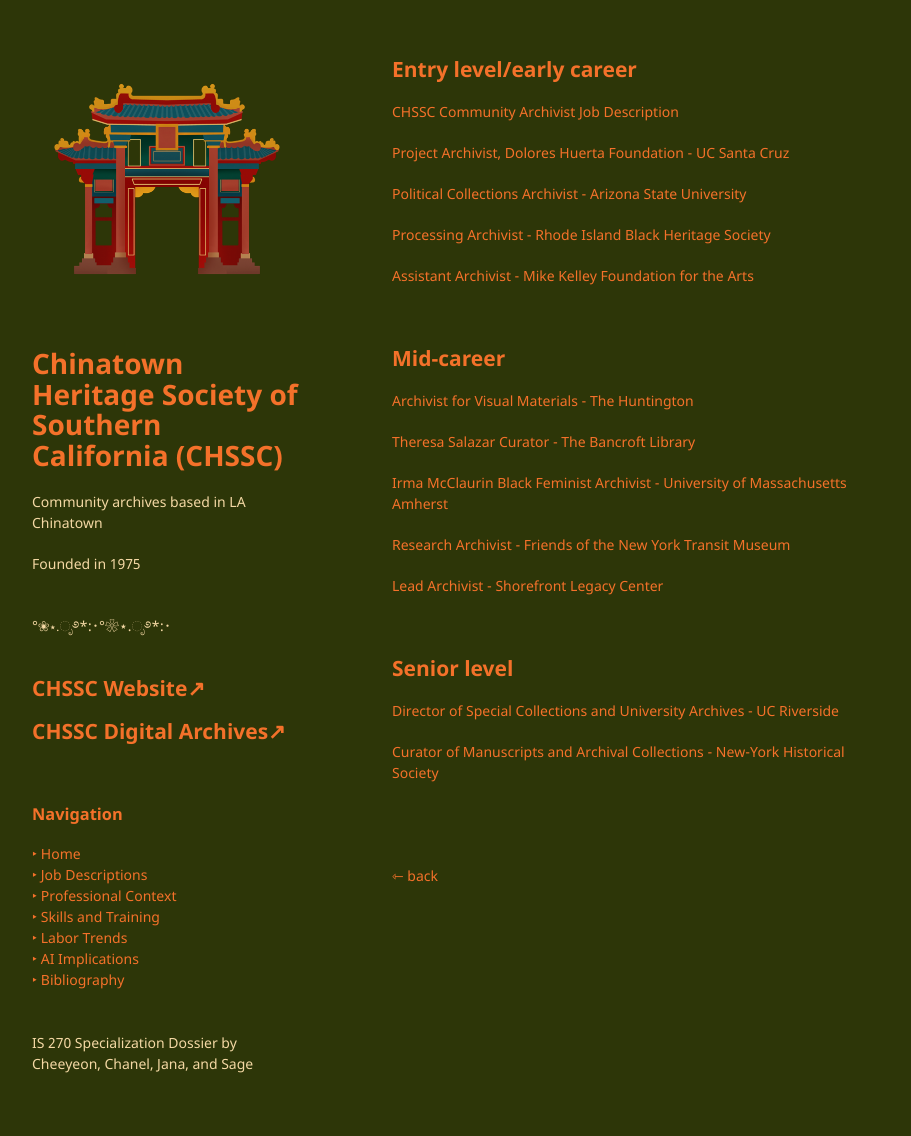
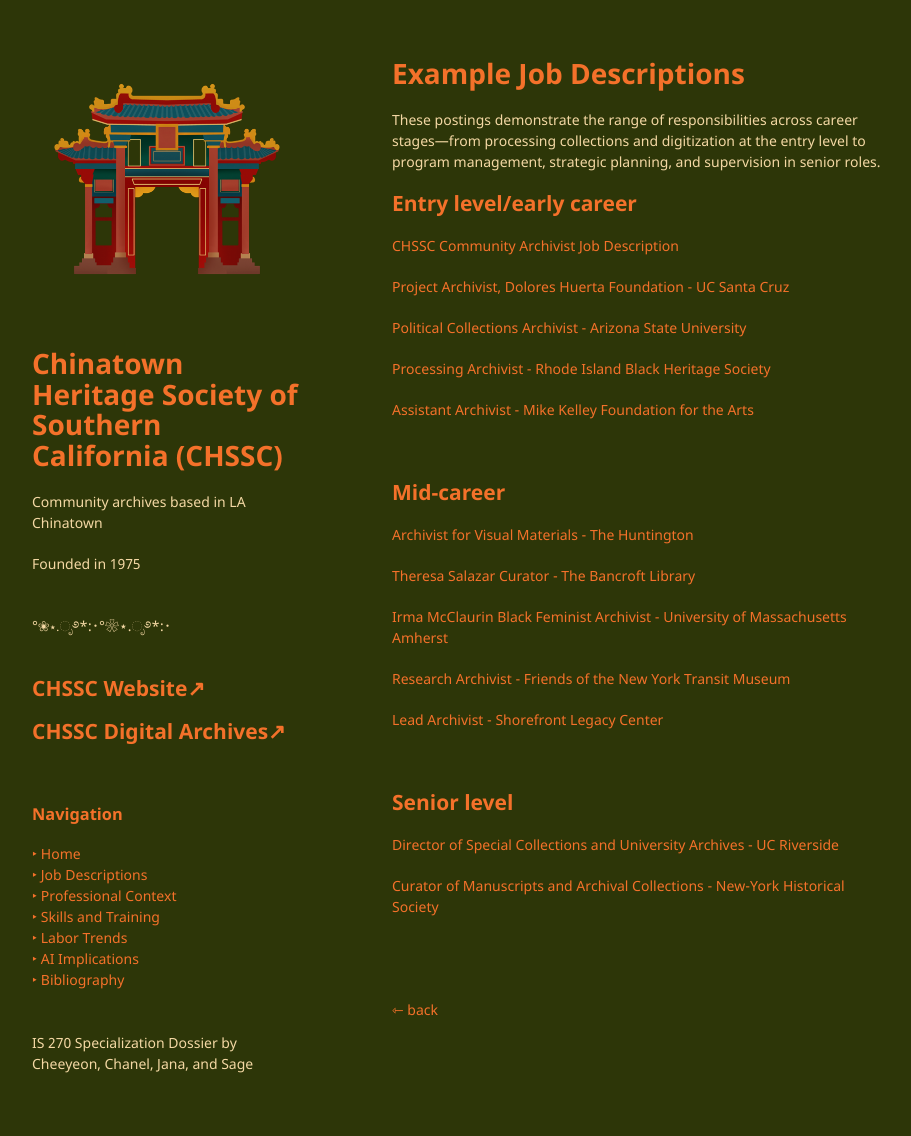
Before and after one commit to chaanelly/IS270-CHSSC, a Jekyll site: the page built from pages/community-archivist.md, in a window 1280 px wide. Shown: the whole page, without its empty margins (178-1089 px from the left). Built offline with Jekyll 4.4.1, drawn with Linux system fonts in a browser that asks for light colours; our own code applies the rules of GitHub Pages for plain Markdown files.

Commit message:
Update community-archivist.md

```diff
--- a/pages/community-archivist.md
+++ b/pages/community-archivist.md
@@ -1,3 +1,7 @@
+<h1>Example Job Descriptions</h1>
+These postings demonstrate the range of responsibilities across career stages—from processing collections and digitization at the entry level to program management, strategic planning, and supervision in senior roles.
+
+
 <h2>Entry level/early career</h2>
 
 [CHSSC Community Archivist Job Description](https://turtledurdle.github.io/IS270-CHSSC/CHSSC_Community_Archivist_Job_Description_v2.pdf)
```
